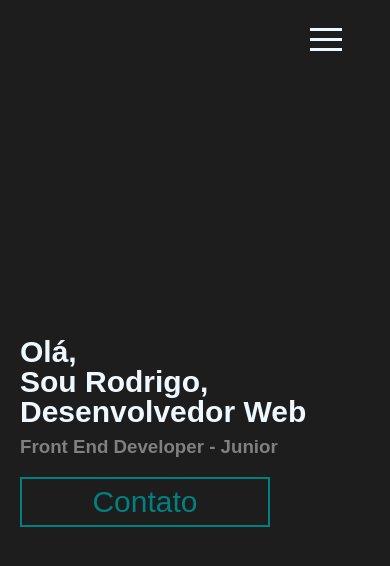
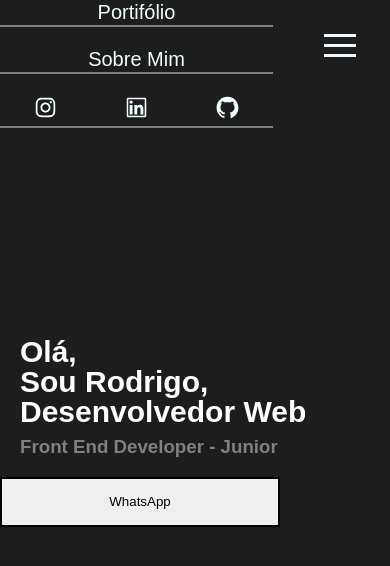
Before and after one commit to rodrigopaaz/rodrigopaaz.github.io, a React (Create React App) app: page / in a window 390 px wide. Shown: the top 566 px of the page. Built offline with nearby package versions, Linux system fonts and the light colour scheme.

Commit message:
Fear:Create Smart Menu

```diff
--- a/src/App.css
+++ b/src/App.css
@@ -45,7 +45,10 @@ h3 {
 }
 
 .div_hamburguer{
+  display: none;
   color: aliceblue;
+  background-color: transparent;
+  border: none;
   position: absolute;
   top: 20px;
   right: 50px;
@@ -56,14 +59,20 @@ h3 {
   height: 50px;
   font-size: 30px;
   background-color: transparent;
-  border: 2px solid teal;
-  color: teal;
+  border: 2px solid rgb(0,168,132);
+  color: rgb(0,168,132);
   margin-left: 50px;
+  transition: 1s;
 }
 
 img{
   width: 500px;
   height: 500px;
+}
+
+.button__contato:hover{
+  color: white;
+  background-color: rgb(0,168,132);
 }
 }
 
@@ -96,7 +105,7 @@ img{
   }
 
   h1 {
-    color: aliceblue;
+    color: rgb(255, 255, 255);
     font-family: Arial, Helvetica, sans-serif;
     font-size: 30px;
     line-height: 30px;
@@ -113,18 +122,22 @@ img{
   .div_hamburguer{
     color: aliceblue;
     position: absolute;
-    top: 15px;
-    right: 40px;
+    background-color: transparent;
+    border: none;
+    top: 20px;
+    right: 20px;
+    z-index: 2;
   }
 
   .button__contato{
-    width: 250px;
+    width: 280px;
     height: 50px;
     font-size: 30px;
     background-color: transparent;
-    border: 2px solid teal;
-    color: teal;
+    border: 2px solid rgb(0,168,132);
+    color: rgb(0,168,132);
     margin-left: 20px;
+    transition: 1s;
   }
 
   img{
@@ -132,4 +145,8 @@ img{
     height: 500px;
   }
 
+  .button__contato:hover{
+    color: white;
+    background-color: rgb(0,168,132);
+  }
 }
--- a/src/Home.js
+++ b/src/Home.js
@@ -1,9 +1,11 @@
-import React from 'react'
+import React, { useContext, useState } from 'react'
 import Content from './Content';
 import Sidebar from './Sidebar';
 import { Divide as Hamburger } from 'hamburger-react'
+import AppContext from './context/Context';
 
 export default function Home() {
+  const {toggleMenu, setToggleMenu} = useContext(AppContext)
   const
   whatssapp = 'https://api.whatsapp.com/send?phone=5521975297102&text=Ol%C3%A1,%20seja%20bem%20vindo!'
   return (
@@ -11,16 +13,19 @@ export default function Home() {
     <Sidebar />
     <div className='div__landing'>
   <div className='div__title'>
-    <div className='div_hamburguer'>
+    <button
+    className='div_hamburguer'
+    onClick={()=>setToggleMenu(!toggleMenu)}
+    >
     <Hamburger/>
-    </div>
+    </button>
   <h1>Olá, <br /> Sou Rodrigo, <br /> Desenvolvedor Web</h1>
   <h3>Front End Developer - Junior</h3>
   <button
   className='button__contato'
   type='button'
   onClick={()=> window.location.replace(whatssapp)}
-  >Contato</button>
+  >WhatsApp</button>
   </div>
     <Content />
   </div>
--- a/src/Sidebar.js
+++ b/src/Sidebar.js
@@ -1,16 +1,20 @@
-import React from 'react'
+import React, { useContext } from 'react'
 import './sideBar.css';
 import { AiOutlineInstagram } from 'react-icons/ai'
 import { AiOutlineLinkedin } from 'react-icons/ai'
 import { AiOutlineGithub } from 'react-icons/ai'
+import AppContext from './context/Context';
 
 export default function Sidebar() {
   const linkedin = 'https://www.linkedin.com/in/rodrigo-paz-dev/'
   const instagram = 'https://www.instagram.com/rodrigopazlimas/'
   const github = 'https://github.com/rodrigopaaz'
-
+  const {toggleMenu} = useContext(AppContext)
+  const element = toggleMenu ? '0' : '70%';
   return (
-    <div className='div__side__bar'>
+    <div className='div__side__bar'
+    style={{width: element}}
+    >
         <button
         type='button'
         >
--- /dev/null
+++ b/src/context/Context.js
@@ -0,0 +1,5 @@
+import { createContext } from "react";
+
+const AppContext = createContext();
+
+export default AppContext;
--- /dev/null
+++ b/src/context/Provider.js
@@ -0,0 +1,15 @@
+import React, { useMemo, useState } from 'react'
+import AppContext from './Context'
+
+export default function AppProvider({children}) {
+    const [toggleMenu, setToggleMenu] = useState(false);
+    const data = useMemo(
+        () => ({ toggleMenu, setToggleMenu }),
+        [toggleMenu, setToggleMenu],
+      );
+  return (
+    <AppContext.Provider value={ data }>
+      {children}
+    </AppContext.Provider>
+  )
+}
--- a/src/index.js
+++ b/src/index.js
@@ -2,12 +2,15 @@ import React from 'react';
 import ReactDOM from 'react-dom/client';
 import { BrowserRouter } from 'react-router-dom';
 import App from './App';
+import AppProvider from './context/Provider';
 import reportWebVitals from './reportWebVitals';
 
 const root = ReactDOM.createRoot(document.getElementById('root'));
 root.render(
   <BrowserRouter>
+  <AppProvider>
     <App />
+    </AppProvider>
     </BrowserRouter>,
 );
 
--- a/src/sideBar.css
+++ b/src/sideBar.css
@@ -27,13 +27,18 @@ border-bottom: 2px solid gray;
 
 @media only screen and (max-width: 450px) and (min-width: 100px){
     .div__side__bar{
-        display: none;
+        display: hidden;
+        width: 70%;
+        position: absolute;
+        left: 0;
         height: 100vh;
         flex-direction: column;
         flex-basis: 10%;
         justify-content: space-evenly;
         align-items: center;
         background-color: rgb(24,24,24);
+        transition: 0.5s;
+        overflow: hidden;
     }
 
     .div__side__bar button{
```
Also changed, not shown: 12 other files (tests, documents, lock files or other folders).
